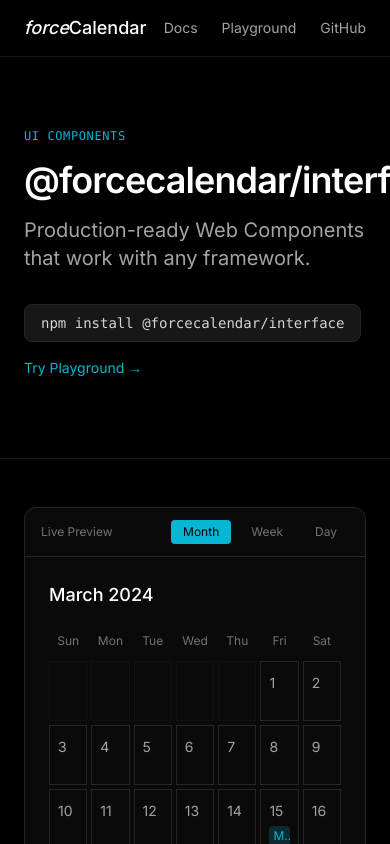
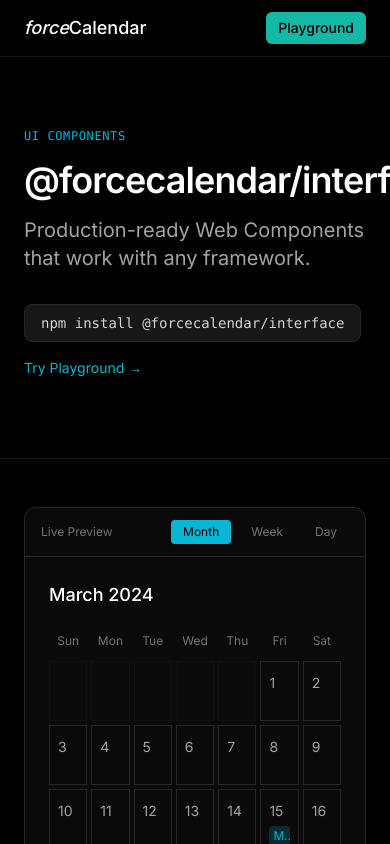
Before and after one commit to forceCalendar/www, a Next.js app: page /interface in a window 390 px wide. Shown: the top 844 px of the page. Built offline with nearby package versions, Linux system fonts and the light colour scheme.

Commit message:
Extract shared Nav and Footer into reusable components
Nav and footer markup was copy-pasted across 5 pages. Extract into
app/components/Nav.tsx and app/components/Footer.tsx so link changes,
branding updates, and new nav items only need one edit.

```diff
--- /dev/null
+++ b/app/components/Footer.tsx
@@ -0,0 +1,25 @@
+import Link from "next/link";
+
+export default function Footer() {
+  return (
+    <footer className="py-10 px-6 border-t border-neutral-900">
+      <div className="max-w-5xl mx-auto flex flex-col sm:flex-row items-center justify-between gap-4">
+        <span className="text-neutral-600 text-sm">MIT License</span>
+        <div className="flex items-center gap-6 text-sm text-neutral-500">
+          <a href="https://docs.forcecalendar.org" className="hover:text-white transition-colors">
+            Docs
+          </a>
+          <a href="https://github.com/forcecalendar" className="hover:text-white transition-colors">
+            GitHub
+          </a>
+          <a href="https://www.npmjs.com/org/forcecalendar" className="hover:text-white transition-colors">
+            npm
+          </a>
+          <Link href="/playground" className="hover:text-white transition-colors">
+            Playground
+          </Link>
+        </div>
+      </div>
+    </footer>
+  );
+}
--- /dev/null
+++ b/app/components/Nav.tsx
@@ -0,0 +1,35 @@
+import Link from "next/link";
+
+export default function Nav({ cta = "playground" }: { cta?: "playground" | "none" }) {
+  return (
+    <nav className="fixed top-0 w-full z-50 bg-black/80 backdrop-blur-xl border-b border-neutral-900">
+      <div className="max-w-5xl mx-auto px-6 h-14 flex items-center justify-between">
+        <Link href="/" className="text-lg font-medium text-white">
+          <span className="italic">force</span>Calendar
+        </Link>
+        <div className="hidden md:flex items-center gap-6 text-sm">
+          <Link href="/core" className="text-neutral-400 hover:text-white transition-colors">
+            Core
+          </Link>
+          <Link href="/interface" className="text-neutral-400 hover:text-white transition-colors">
+            Interface
+          </Link>
+          <a href="https://docs.forcecalendar.org" className="text-neutral-400 hover:text-white transition-colors">
+            Docs
+          </a>
+          <a href="https://github.com/forcecalendar" className="text-neutral-400 hover:text-white transition-colors">
+            GitHub
+          </a>
+        </div>
+        {cta === "playground" && (
+          <Link
+            href="/playground"
+            className="inline-flex items-center px-3 py-1.5 rounded-md bg-teal-500 text-black text-sm font-medium hover:bg-teal-400 transition-colors"
+          >
+            Playground
+          </Link>
+        )}
+      </div>
+    </nav>
+  );
+}
--- a/app/core/page.tsx
+++ b/app/core/page.tsx
@@ -2,6 +2,8 @@
 
 import { useState } from "react";
 import Link from "next/link";
+import Nav from "../components/Nav";
+import Footer from "../components/Footer";
 
 export default function CorePage() {
   const [activeTab, setActiveTab] = useState<"calendar" | "events" | "timezone">("calendar");
@@ -54,31 +56,7 @@
 
   return (
     <div className="min-h-screen bg-black">
-      {/* Nav */}
-      <nav className="fixed top-0 w-full z-50 bg-black/80 backdrop-blur-xl border-b border-neutral-900">
-        <div className="max-w-5xl mx-auto px-6 h-14 flex items-center justify-between">
-          <Link href="/" className="text-lg font-medium text-white">
-            <span className="italic">force</span>Calendar
-          </Link>
-          <div className="flex items-center gap-6">
-            <a
-              href="https://docs.forcecalendar.org"
-              className="text-sm text-neutral-400 hover:text-white transition-colors"
-            >
-              Docs
-            </a>
-            <Link href="/playground" className="text-sm text-neutral-400 hover:text-white transition-colors">
-              Playground
-            </Link>
-            <a
-              href="https://github.com/forcecalendar"
-              className="text-sm text-neutral-400 hover:text-white transition-colors"
-            >
-              GitHub
-            </a>
-          </div>
-        </div>
-      </nav>
+      <Nav />
 
       {/* Hero */}
       <section className="pt-32 pb-20 px-6">
@@ -323,18 +301,7 @@
         </div>
       </section>
 
-      {/* Footer */}
-      <footer className="py-10 px-6 border-t border-neutral-900">
-        <div className="max-w-4xl mx-auto flex flex-col sm:flex-row items-center justify-between gap-4">
-          <span className="text-neutral-600 text-sm">MIT License</span>
-          <div className="flex items-center gap-6 text-sm text-neutral-500">
-            <a href="https://docs.forcecalendar.org" className="hover:text-white transition-colors">Docs</a>
-            <Link href="/" className="hover:text-white transition-colors">Home</Link>
-            <Link href="/interface" className="hover:text-white transition-colors">Interface</Link>
-            <Link href="/playground" className="hover:text-white transition-colors">Playground</Link>
-          </div>
-        </div>
-      </footer>
+      <Footer />
     </div>
   );
 }
--- a/app/interface/page.tsx
+++ b/app/interface/page.tsx
@@ -2,6 +2,8 @@
 
 import { useState } from "react";
 import Link from "next/link";
+import Nav from "../components/Nav";
+import Footer from "../components/Footer";
 
 export default function InterfacePage() {
   const [activeFramework, setActiveFramework] = useState<"react" | "vue" | "angular" | "lwc">("react");
@@ -42,31 +44,7 @@
 
   return (
     <div className="min-h-screen bg-black">
-      {/* Nav */}
-      <nav className="fixed top-0 w-full z-50 bg-black/80 backdrop-blur-xl border-b border-neutral-900">
-        <div className="max-w-5xl mx-auto px-6 h-14 flex items-center justify-between">
-          <Link href="/" className="text-lg font-medium text-white">
-            <span className="italic">force</span>Calendar
-          </Link>
-          <div className="flex items-center gap-6">
-            <a
-              href="https://docs.forcecalendar.org"
-              className="text-sm text-neutral-400 hover:text-white transition-colors"
-            >
-              Docs
-            </a>
-            <Link href="/playground" className="text-sm text-neutral-400 hover:text-white transition-colors">
-              Playground
-            </Link>
-            <a
-              href="https://github.com/forcecalendar"
-              className="text-sm text-neutral-400 hover:text-white transition-colors"
-            >
-              GitHub
-            </a>
-          </div>
-        </div>
-      </nav>
+      <Nav />
 
       {/* Hero */}
       <section className="pt-32 pb-20 px-6">
@@ -361,18 +339,7 @@
         </div>
       </section>
 
-      {/* Footer */}
-      <footer className="py-10 px-6 border-t border-neutral-900">
-        <div className="max-w-4xl mx-auto flex flex-col sm:flex-row items-center justify-between gap-4">
-          <span className="text-neutral-600 text-sm">MIT License</span>
-          <div className="flex items-center gap-6 text-sm text-neutral-500">
-            <a href="https://docs.forcecalendar.org" className="hover:text-white transition-colors">Docs</a>
-            <Link href="/" className="hover:text-white transition-colors">Home</Link>
-            <Link href="/core" className="hover:text-white transition-colors">Core</Link>
-            <Link href="/playground" className="hover:text-white transition-colors">Playground</Link>
-          </div>
-        </div>
-      </footer>
+      <Footer />
     </div>
   );
 }
--- a/app/page.tsx
+++ b/app/page.tsx
@@ -1,4 +1,6 @@
 import Link from "next/link";
+import Nav from "./components/Nav";
+import Footer from "./components/Footer";
 
 const featureList = [
   {
@@ -42,36 +44,7 @@
 export default function Home() {
   return (
     <div className="min-h-screen bg-black">
-      <nav className="fixed top-0 w-full z-50 bg-black/80 backdrop-blur-xl border-b border-neutral-900">
-        <div className="max-w-6xl mx-auto px-6 h-14 flex items-center justify-between">
-          <Link href="/" className="text-lg font-medium text-white">
-            <span className="italic">force</span>Calendar
-          </Link>
-          <div className="hidden md:flex items-center gap-6 text-sm">
-            <a href="#why" className="text-neutral-400 hover:text-white transition-colors">
-              Why
-            </a>
-            <a href="#products" className="text-neutral-400 hover:text-white transition-colors">
-              Products
-            </a>
-            <a href="#features" className="text-neutral-400 hover:text-white transition-colors">
-              Features
-            </a>
-            <a href="https://docs.forcecalendar.org" className="text-neutral-400 hover:text-white transition-colors">
-              Docs
-            </a>
-            <a href="https://github.com/forcecalendar" className="text-neutral-400 hover:text-white transition-colors">
-              GitHub
-            </a>
-          </div>
-          <Link
-            href="/playground"
-            className="inline-flex items-center px-3 py-1.5 rounded-md bg-teal-500 text-black text-sm font-medium hover:bg-teal-400 transition-colors"
-          >
-            Start with Playground
-          </Link>
-        </div>
-      </nav>
+      <Nav />
 
       <section className="pt-32 pb-20 px-6">
         <div className="max-w-4xl mx-auto text-center">
@@ -259,25 +232,7 @@
         </div>
       </section>
 
-      <footer className="py-10 px-6 border-t border-neutral-900">
-        <div className="max-w-5xl mx-auto flex flex-col sm:flex-row items-center justify-between gap-4">
-          <span className="text-neutral-600 text-sm">MIT License</span>
-          <div className="flex items-center gap-6 text-sm text-neutral-500">
-            <a href="https://docs.forcecalendar.org" className="hover:text-white transition-colors">
-              Docs
-            </a>
-            <a href="https://github.com/forcecalendar" className="hover:text-white transition-colors">
-              GitHub
-            </a>
-            <a href="https://www.npmjs.com/org/forcecalendar" className="hover:text-white transition-colors">
-              npm
-            </a>
-            <Link href="/playground" className="hover:text-white transition-colors">
-              Playground
-            </Link>
-          </div>
-        </div>
-      </footer>
+      <Footer />
     </div>
   );
 }
--- a/app/playground/page.tsx
+++ b/app/playground/page.tsx
@@ -2,6 +2,8 @@
 
 import { useEffect, useRef, useState } from "react";
 import Link from "next/link";
+import Nav from "../components/Nav";
+import Footer from "../components/Footer";
 
 export default function PlaygroundPage() {
   const [isLoaded, setIsLoaded] = useState(false);
@@ -46,28 +48,7 @@
 
   return (
     <div className="min-h-screen bg-black">
-      {/* Nav */}
-      <nav className="fixed top-0 w-full z-50 bg-black/80 backdrop-blur-xl border-b border-neutral-900">
-        <div className="max-w-5xl mx-auto px-6 h-14 flex items-center justify-between">
-          <Link href="/" className="text-lg font-medium text-white">
-            <span className="italic">force</span>Calendar
-          </Link>
-          <div className="flex items-center gap-6">
-            <a
-              href="https://docs.forcecalendar.org"
-              className="text-sm text-neutral-400 hover:text-white transition-colors"
-            >
-              Docs
-            </a>
-            <a
-              href="https://github.com/forcecalendar"
-              className="text-sm text-neutral-400 hover:text-white transition-colors"
-            >
-              GitHub
-            </a>
-          </div>
-        </div>
-      </nav>
+      <Nav cta="none" />
 
       {/* Hero */}
       <section className="pt-28 pb-8 px-6">
@@ -212,17 +193,7 @@
         </div>
       </section>
 
-      {/* Footer */}
-      <footer className="py-10 px-6 border-t border-neutral-900">
-        <div className="max-w-5xl mx-auto flex flex-col sm:flex-row items-center justify-between gap-4">
-          <span className="text-neutral-600 text-sm">MIT License</span>
-          <div className="flex items-center gap-6 text-sm text-neutral-500">
-            <a href="https://docs.forcecalendar.org" className="hover:text-white transition-colors">Docs</a>
-            <Link href="/" className="hover:text-white transition-colors">Home</Link>
-            <a href="https://github.com/forcecalendar" className="hover:text-white transition-colors">GitHub</a>
-          </div>
-        </div>
-      </footer>
+      <Footer />
 
       {/* Styles for the web component */}
       <style jsx global>{`
```
Also changed, not shown: app/not-found.tsx (+7 -7 lines).
